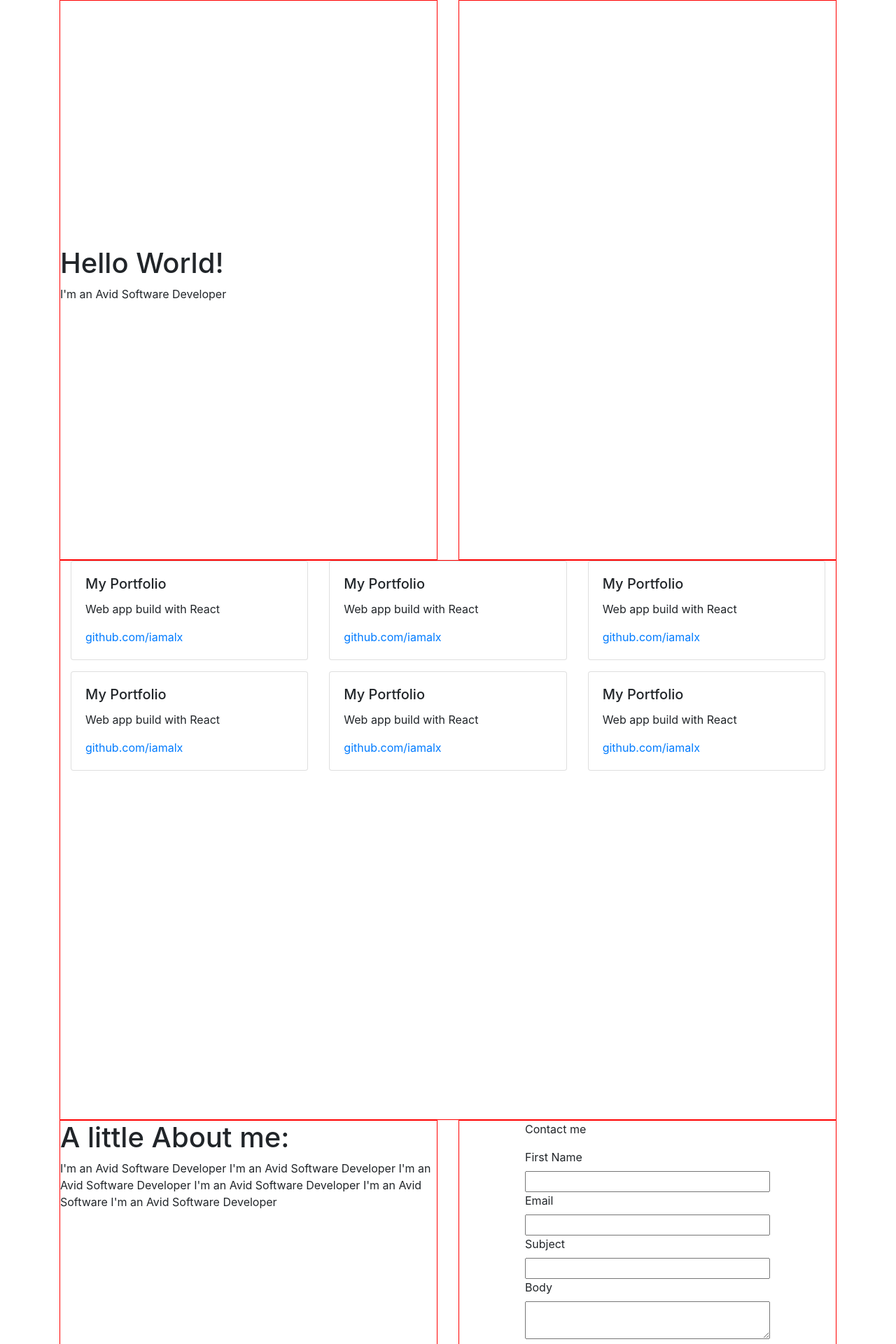
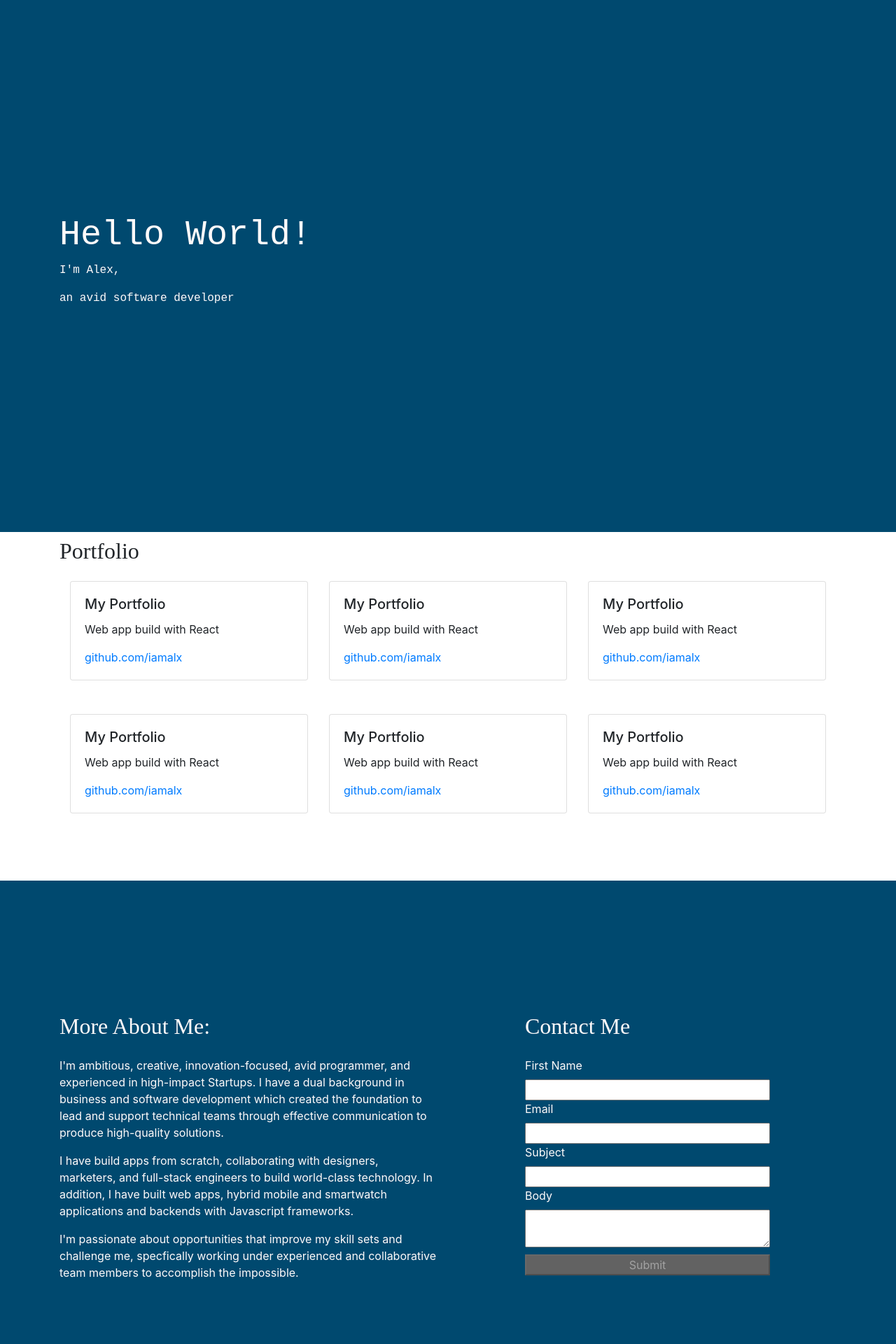
Before and after one commit to iamalx/react-portfolio, a React (Create React App) app: page / in a window 1280 px wide. Shown: the top 1920 px of the page at 70% size. Built offline with nearby package versions, Linux system fonts and the light colour scheme.

Commit message:
cleaned format => refine

```diff
--- a/src/App.css
+++ b/src/App.css
@@ -10,7 +10,7 @@
 }
 
 .viewport-hg {
-  height: 100vh;
+  height: calc(100vh - 40px);
 }
 
 .vr-center {
@@ -26,12 +26,35 @@
 }
 
 .hhhhhh{
-  border: 1px solid green;
+  /* border: 1px solid green; */
+}
+
+.white-font {
+  color: snow;
 }
 
 .form-container {
   display: flex;
   flex-direction: column;
+}
+
+.marine-blue {
+  background-color: rgb(0,73,111);
+}
+
+.h-font {
+  font-family: 'Ubuntu Mono', monospace;
+  font-size: 50px;
+}
+
+.main-font {
+  font-family: 'Ubuntu Mono', monospace;
+  /* font-size: 10px; */
+}
+
+.sub-font {
+  font-family: 'Montserrat', 	Sans Serif;
+  /* font-size: 10px; */
 }
 
 .btn {
@@ -59,7 +82,7 @@
 }
 
 .error-bar {
-  border: 1px solid red;
+  /* border: 1px solid red; */
 }
 
 .error-text {
--- a/src/App.js
+++ b/src/App.js
@@ -21,7 +21,8 @@ const App = () => {
 
 
     return (
-        <div className=''>
+        <div>
+            <div className='marine-blue viewport-hg  vr-center'>
                 <Container>
                     <Row>
                         <Col>
@@ -31,11 +32,19 @@ const App = () => {
                             <Stack />
                         </Col>
                     </Row>
+                </Container>
+            </div>
+            <div>
+                <Container>
                     <Row>
                         <Col>
                             <Portfolio />
                         </Col>
                     </Row>
+                </Container>
+            </div>
+            <div className='marine-blue viewport-hg  vr-center pt-2'>
+                <Container>
                     <Row>
                         <Col>
                             <AboutMe />
@@ -47,6 +56,7 @@ const App = () => {
                 </Container>
 
             </div>
+        </div>
     );
 }
 
--- a/src/components/about-me.js
+++ b/src/components/about-me.js
@@ -6,9 +6,26 @@ const AboutMe = () => {
     const [ userList, setUserList ] = useState([])
 
     return (
-        <div className='error-bar viewport-hg ' >
-            <h1 className=''>A little About me:</h1>
-            <p>I'm an Avid Software Developer I'm an Avid Software Developer I'm an Avid Software Developer I'm an Avid Software Developer I'm an Avid Software I'm an Avid Software Developer</p>
+        <div className='error-bar  white-font '>
+            <h2 className='sub-font mb-4 pt-2'>More About Me:</h2>
+            <p>
+                I'm ambitious, creative, innovation-focused, avid programmer,
+                and experienced in high-impact Startups. I have a dual background in
+                business and software development which created the foundation to
+                lead and support technical teams through effective communication
+                to produce high-quality solutions.
+            </p>
+            <p>
+                I have build apps from scratch, collaborating with designers, marketers,
+                and full-stack engineers to build world-class technology.
+                In addition, I have built web apps, hybrid mobile
+                and smartwatch applications and backends with Javascript frameworks.
+            </p>
+            <p>
+                I'm passionate about opportunities that improve my skill
+                sets and challenge me, specfically working under experienced and collaborative
+                team members to accomplish the impossible.
+            </p>
         </div>
     );
 }
--- a/src/components/contact.js
+++ b/src/components/contact.js
@@ -9,7 +9,7 @@ const Contact = () => {
     const [ userList, setUserList ] = useState([])
 
     return (
-        <div className='error-bar viewport-hg hr-center'>
+        <div className='error-bar pb-3 hr-center'>
             <ContactForm />
         </div>
     );
--- a/src/components/form.js
+++ b/src/components/form.js
@@ -39,9 +39,8 @@ const ContactForm = ({ updUser }) => {
             }}
         >
             {formik => (
-                <div className='cl-width'>
-                    <p>Contact me</p>
-
+                <div className='cl-width white-font'>
+                    <h2 className='sub-font mb-4 pt-2'>Contact Me</h2>
                     <Form className='form-container'>
                         <TextField label='First Name'
                             isdirty={formik.dirty.toString()}
--- a/src/components/intro.js
+++ b/src/components/intro.js
@@ -7,9 +7,10 @@ const Intro = () => {
 
 
     return (
-        <div className='error-bar viewport-hg vr-center ' >
-           <h1 className=''>Hello World!</h1>
-           <p>I'm an Avid Software Developer</p>
+        <div className='error-bar white-font vr-center' >
+           <h1 className='h-font white-font'>Hello World!</h1>
+           <p className='main-font'>I'm Alex,</p>
+           <p className='main-font'>an avid software developer</p>
         </div>
     );
 }
--- a/src/components/portfolio.js
+++ b/src/components/portfolio.js
@@ -46,12 +46,13 @@ const Portfolio = () => {
 
 
     return (
-        <div className='error-bar viewport-hg' >
+        <div className='error-bar pb-5' >
+            <h2 className='sub-font mb-4 pt-2'>Portfolio</h2>
             <Container>
                 <Row>
 
                         {projects.map(elem => (
-                            <Col sm={12} md={4} className='mb-3'>
+                            <Col sm={12} md={4} className='mb-5'>
                                 <Card key={elem.title} style={{ width: '100%' }}>
                                     <Card.Body>
                                         <Card.Title>{elem.title}</Card.Title>
--- a/src/components/stack.js
+++ b/src/components/stack.js
@@ -7,8 +7,8 @@ const Stack = () => {
 
 
     return (
-        <div className='error-bar viewport-hg' >
-
+        <div className='error-bar ' >
+            <h2></h2>
         </div>
     );
 }
```
Lines whose indentation alone changed are shown as unchanged.
